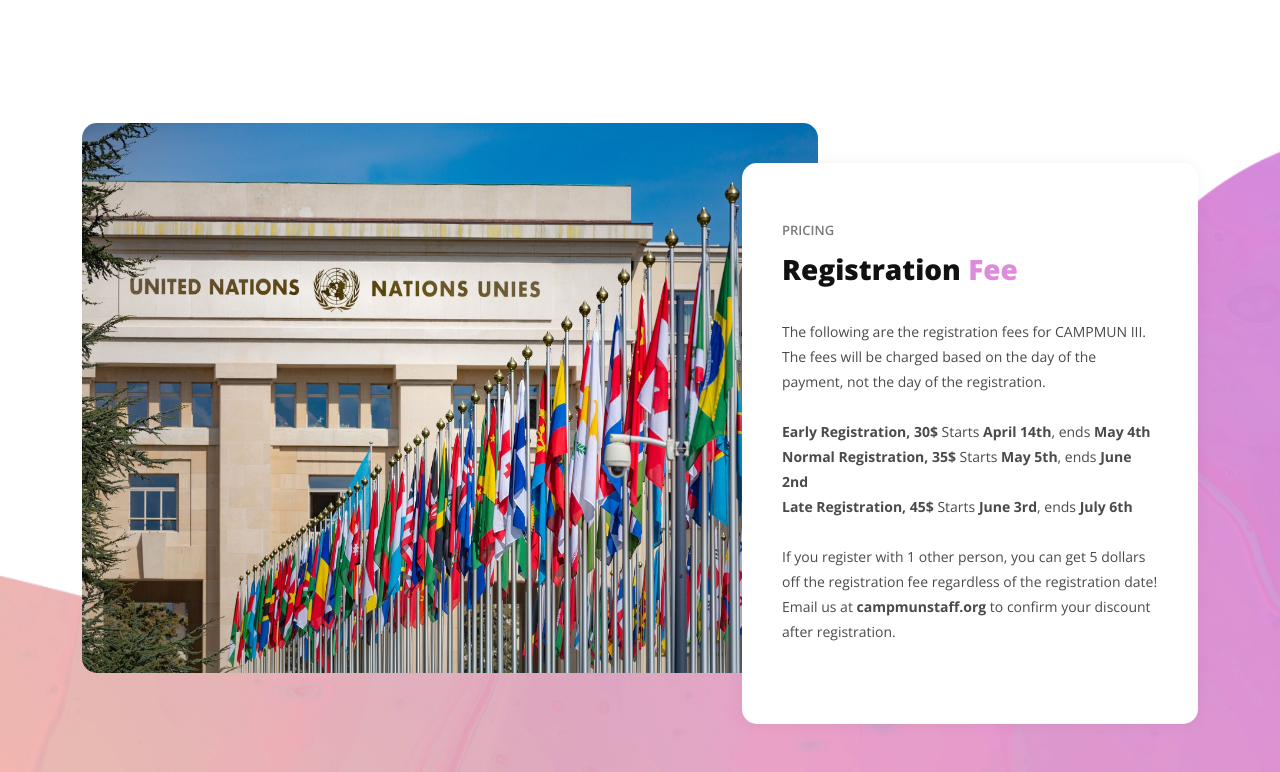
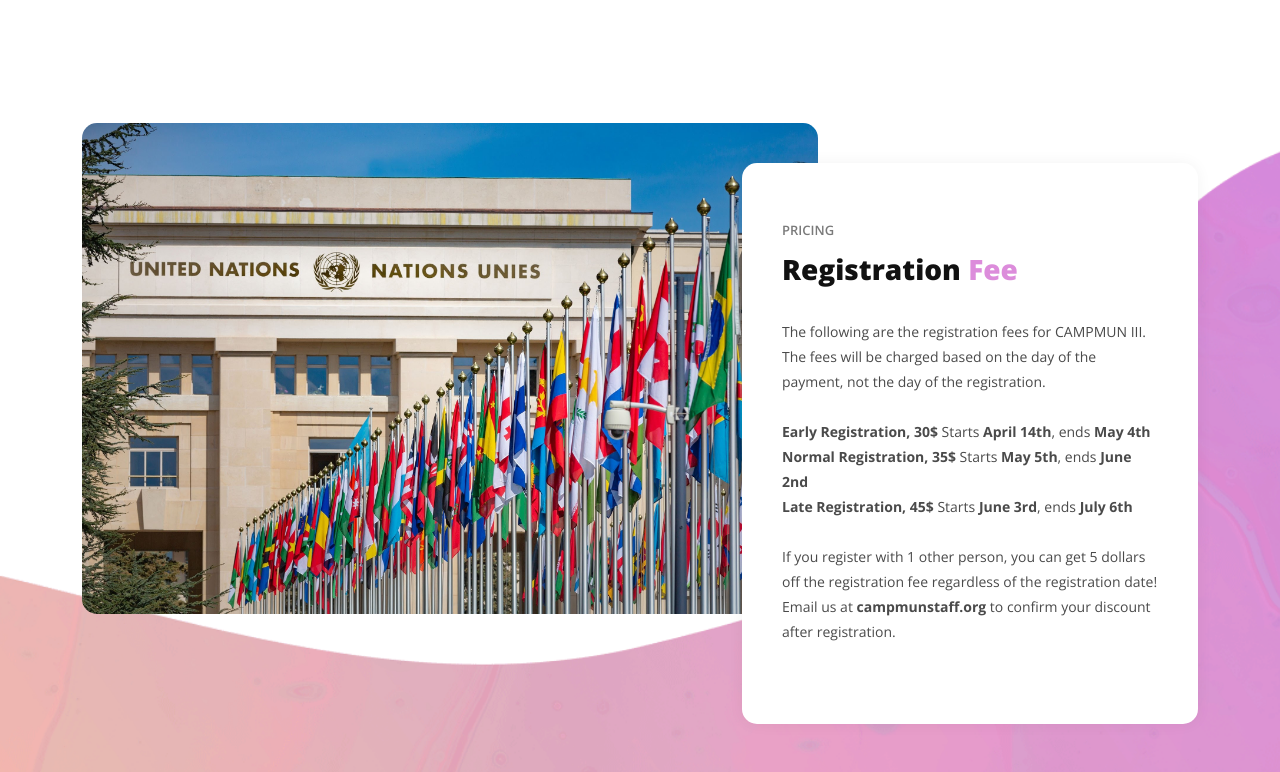
Before and after one commit to lightleviathan0/CAMPMUN, a plain HTML site: page our-services.html in a window 1280 px wide. Shown: the part 1000-1772 px from the top of the page. Drawn offline with nearby package versions, Linux system fonts and the light colour scheme.

Commit message:
tryagain

```diff
--- a/our-services.html
+++ b/our-services.html
@@ -27,13 +27,13 @@
   </head>
 
 <style>
-  .image-container {
+  .col-lg-8 {
       max-width: 100%; /* Set maximum width to adjust based on parent container */
       max-height: 100%; /* Set maximum height to adjust based on parent container */
       overflow: hidden; /* Hide overflow content */
       position: relative; /* Needed for absolute positioning of the image */
   }
-  .image-container img {
+  .col-lg-8 img {
       width: 100%; /* Set width to fill its container */
       height: auto; /* Automatically adjust height to maintain aspect ratio */
       display: block; /* Remove extra space under image */
```
